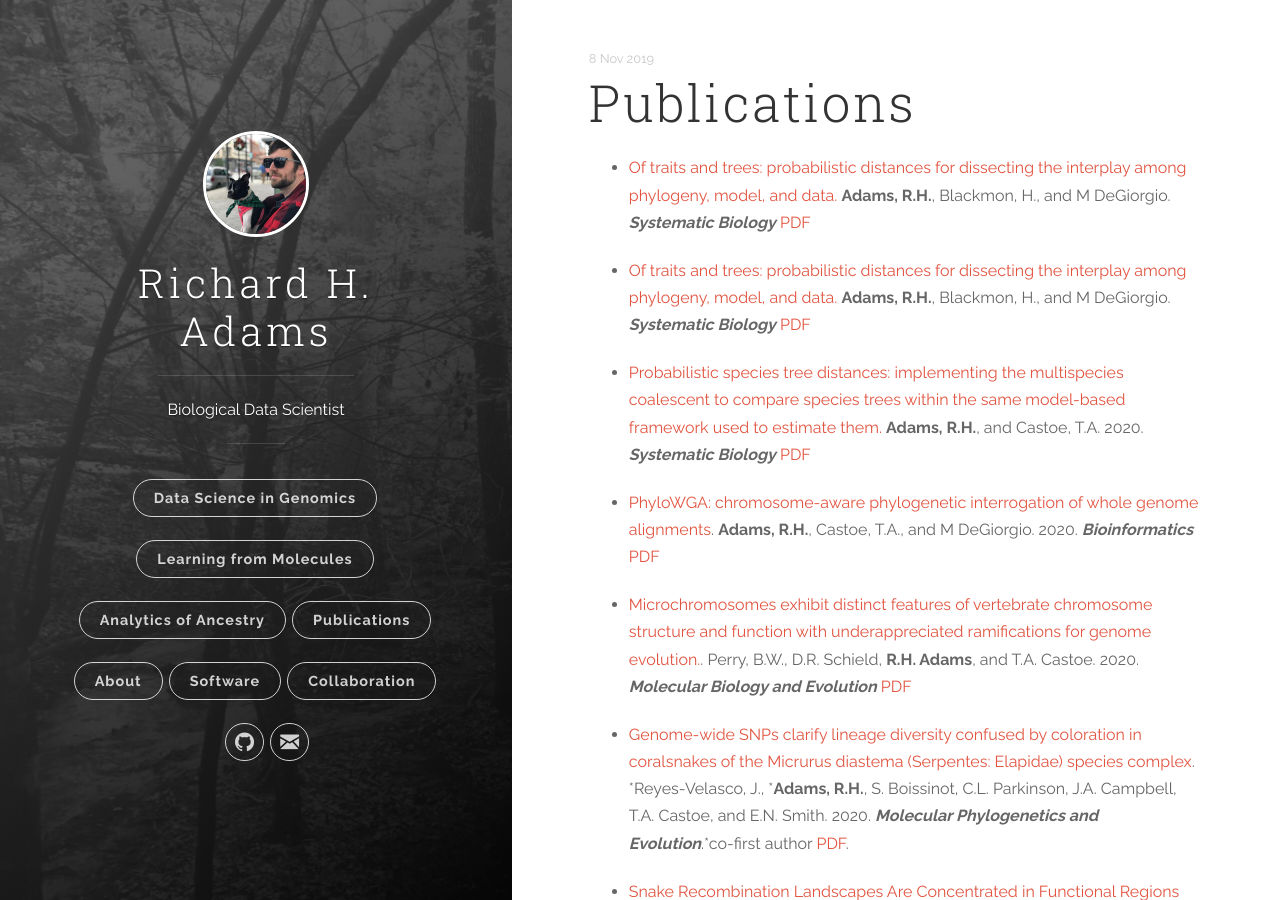
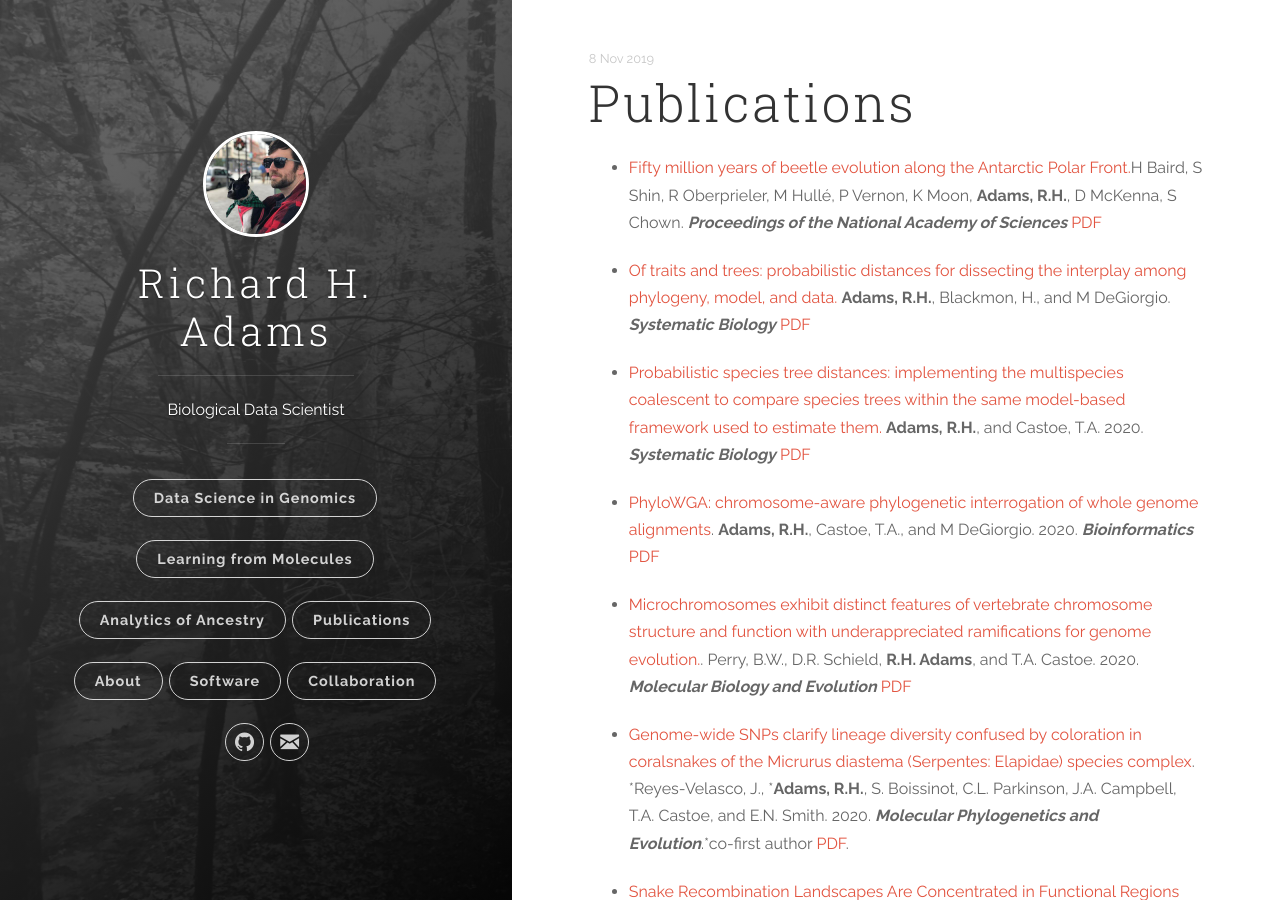
Before and after one commit to rhaTESTrha/Research, a Jekyll site: the page built from _posts/2019-11-08-publications.markdown, in a window 1280 px wide and 900 px high. Built offline with Jekyll 4.4.1, drawn with Linux system fonts in a browser that asks for light colours.

Commit message:
Update 2019-11-08-publications.markdown

```diff
--- a/_posts/2019-11-08-publications.markdown
+++ b/_posts/2019-11-08-publications.markdown
@@ -4,7 +4,7 @@ date:   2019-11-08 15:04:23
 categories: [jekyll]
 ---
 
-* [Of traits and trees: probabilistic distances for dissecting the interplay among phylogeny, model, and data. ](https://academic.oup.com/sysbio/advance-article/doi/10.1093/sysbio/syab009/6136195?searchresult=1)__Adams, R.H.__, Blackmon, H., and M DeGiorgio. ___Systematic Biology___
+* [Fifty million years of beetle evolution along the Antarctic Polar Front.](https://academic.oup.com/sysbio/advance-article/doi/10.1093/sysbio/syab009/6136195?searchresult=1)H Baird, S Shin, R Oberprieler, M Hullé, P Vernon, K Moon,  __Adams, R.H.__, D McKenna, S Chown. ___Proceedings of the National Academy of Sciences___
 [PDF](assets/TraitsAndTrees.pdf)
 
 
```
